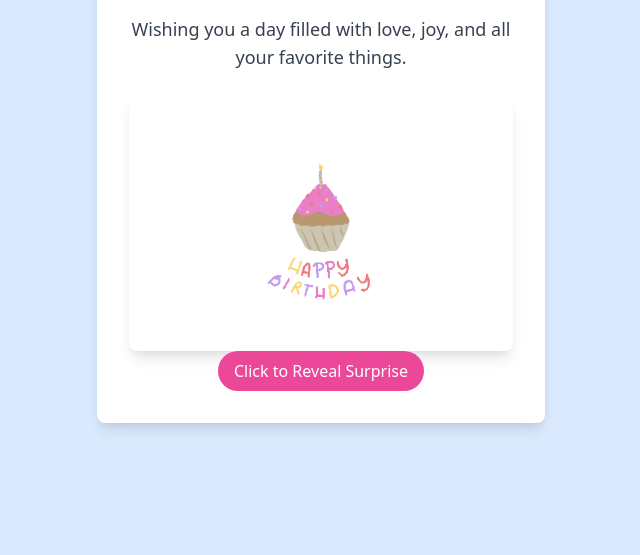
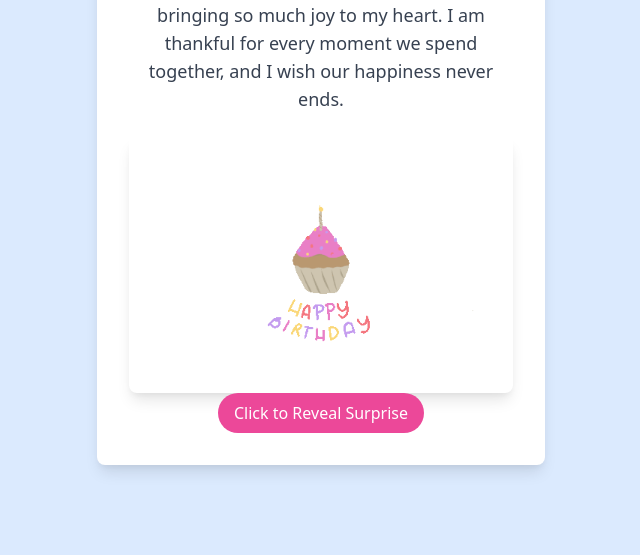
Before and after one commit to codingmenyenangkan/happybirthday, a plain HTML site: page index.html in a window 1280 px wide. Shown: the part 245-800 px from the top of the page, without its empty margins (319-959 px from the left). Drawn offline with nearby package versions, Linux system fonts and the light colour scheme.

Commit message:
fix text

```diff
--- a/index.html
+++ b/index.html
@@ -9,7 +9,8 @@
 <body class="flex items-center justify-center h-screen bg-blue-100">
     <div class="text-center p-8 bg-white shadow-lg rounded-lg max-w-md">
         <h1 class="text-4xl font-bold text-pink-500 mb-4 animate-bounce">Happy Birthday! Syafa 💖</h1>
-        <p class="text-lg text-gray-700 mb-6">Wishing you a day filled with love, joy, and all your favorite things.</p>
+        <p class="text-lg text-gray-700 mb-6">Happy Birthday to a special person who is bringing so much joy to my heart. I am thankful for every moment we spend together, and I wish our happiness never ends.
+            </p>
 
         <div id="" class="mt-4 ">
             <img src="kue.gif" alt="Surprise Image" class="mt-4 mx-auto rounded-lg shadow-lg">
```
